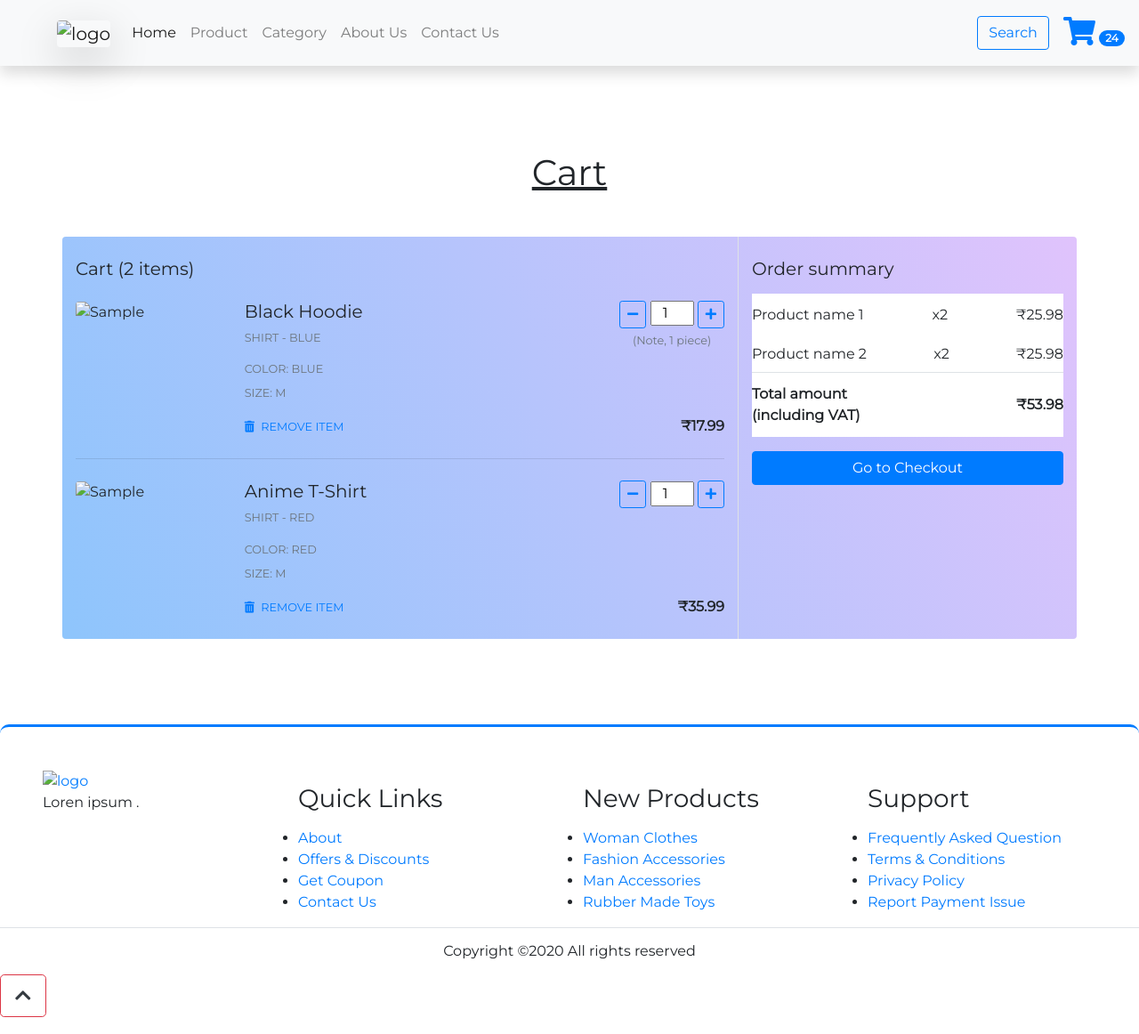
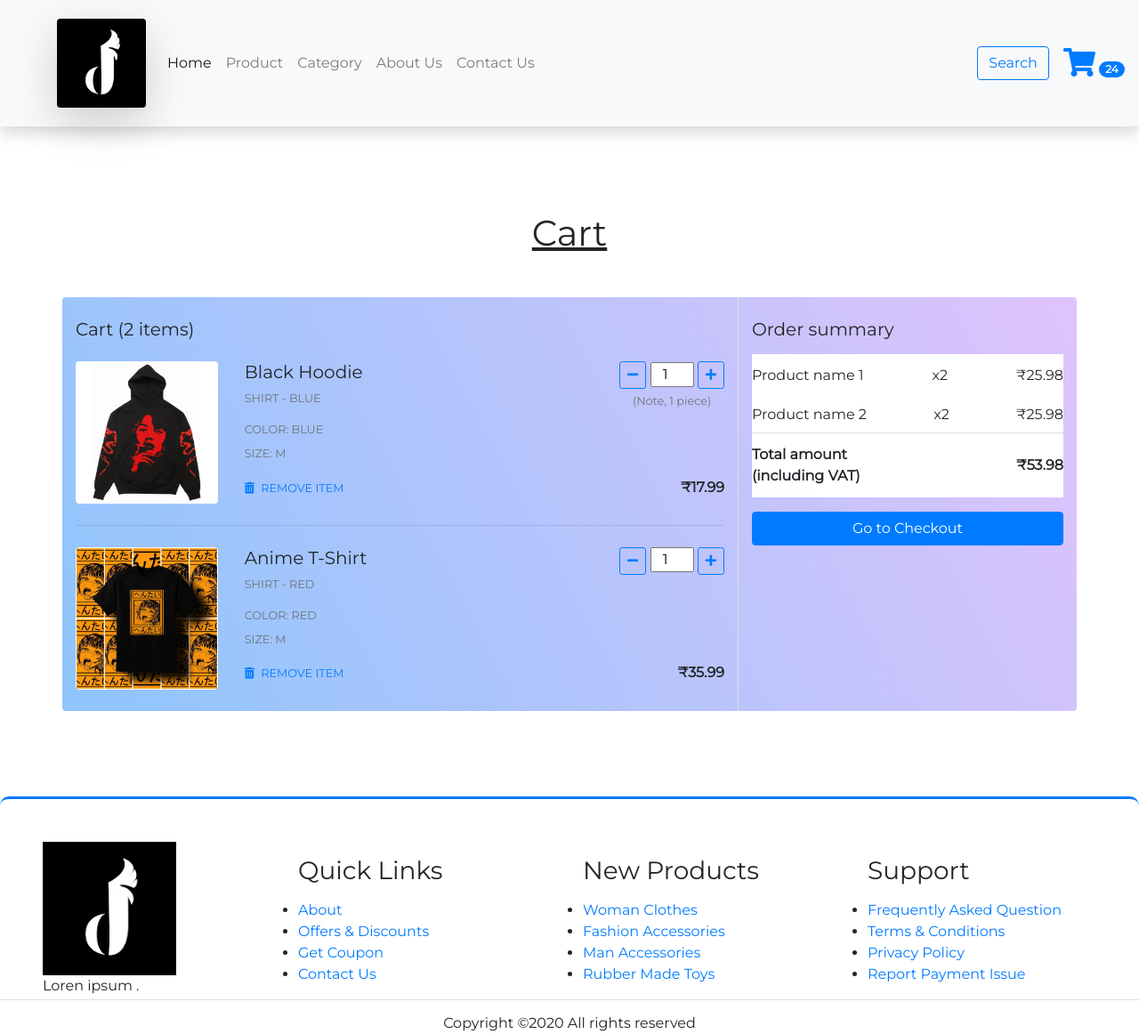
Before and after one commit to DgTheniel/E-Commerce-Portal, a plain HTML site: page cart.html in a window 1280 px wide. Shown: the top 1162 px of the page at 89% size. Drawn offline with nearby package versions, Linux system fonts and the light colour scheme.

Commit message:
Update cart.html

```diff
--- a/cart.html
+++ b/cart.html
@@ -46,7 +46,7 @@
       <div class="container-fluid px-0 shadow">
         <nav class="navbar navbar-expand-lg navbar-light bg-light py-3">
           <a class="navbar-brand pl-5 pl-small-0" href="index.html">
-          	<img src=".images\logo.jpg"class="img img-fluid rounded shadow-lg" width="100px" alt="logo">
+          	<img src=".\images\logo.jpg"class="img img-fluid rounded shadow-lg" width="100px" alt="logo">
           </a>
   		<button class="navbar-toggler" type="button" data-toggle="collapse" data-target="#navbarSupportedContent" aria-controls="navbarSupportedContent" aria-expanded="false" aria-label="Toggle navigation">
     <span class="navbar-toggler-icon"></span>
@@ -116,7 +116,7 @@
 						<div class="row mb-4">
 							<div class="col-md-5 col-lg-3 col-xl-3">
 								<div class="rounded mb-3 mb-md-0">
-									<img class="img-fluid w-100 rounded" src=".images\category1.webp"
+									<img class="img-fluid w-100 rounded" src=".\images\category1.webp"
 										alt="Sample">
 								</div>
 							</div>
@@ -170,7 +170,7 @@ id="summary">₹17.99</strong></span></p
 		<div class="row mb-4">
 			<div class="col-md-5 col-lg-3 col-xl-3">
 				<div class="rounded mb-3 mb-md-0">
-					<img class="img-fluid w-100 rounded"src=".images\category2.jpg"
+					<img class="img-fluid w-100 rounded"src=".\images\category2.jpg"
 						alt="Sample">
 					</div>
 				</div>
@@ -271,7 +271,7 @@ Checkout</a>
       <div class="row">
         <div class="col-md-3 col-G pl-5 pl-small-15">
           <div class="footer_title">
-            <a href="index.html"><img src=".images\logo.jpg" width="150px" class="img img-fluid" alt="logo"></a>
+            <a href="index.html"><img src=".\images\logo.jpg" width="150px" class="img img-fluid" alt="logo"></a>
           </div>
           <div>
             Loren ipsum .
```
